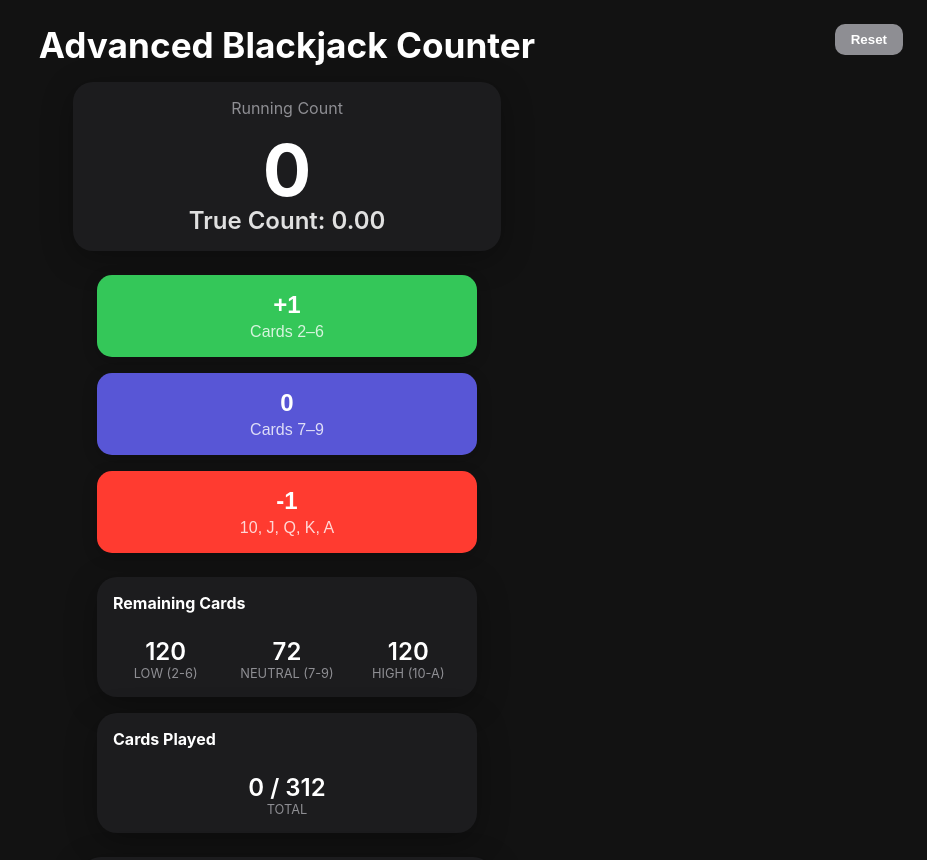
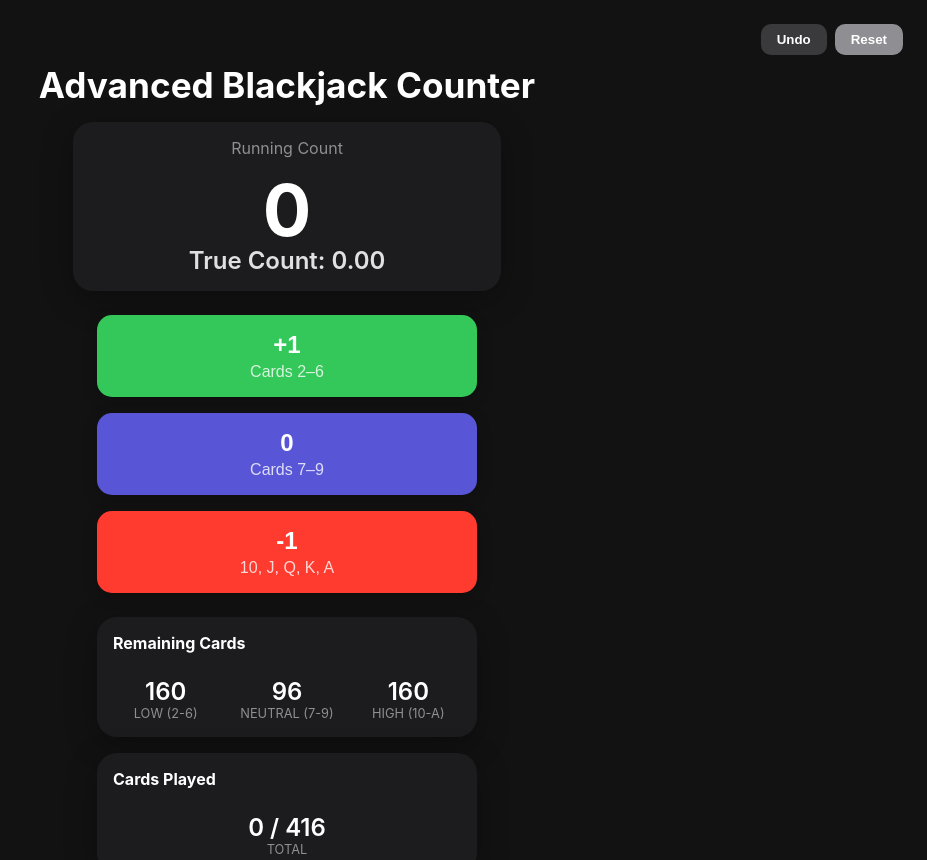
Before and after one commit to cswlim/blackjack-counter, a website: page public/index.html in a window 1280 px wide. Shown: the top 860 px of the page, without its empty margins (353-1280 px from the left). Drawn offline with nearby package versions, Linux system fonts and the light colour scheme.

Commit message:
Update index.html
asdfasdf

```diff
--- a/public/index.html
+++ b/public/index.html
@@ -28,11 +28,16 @@
       text-align: center;
     }
 
-    .reset-button {
+    .top-buttons {
       position: absolute;
       top: 1.5rem;
       right: 1.5rem;
-      background-color: #8e8e93;
+      display: flex;
+      gap: 0.5rem;
+    }
+
+    .utility-button-top {
+      background-color: #3a3a3c;
       color: white;
       border: none;
       border-radius: 10px;
@@ -41,13 +46,18 @@
       cursor: pointer;
       transition: background-color 0.2s;
     }
-    .reset-button:hover {
-      background-color: #a0a0a5;
+    .utility-button-top:hover {
+      background-color: #555;
     }
+    .reset-button {
+      background-color: #8e8e93;
+    }
+
 
     .title {
       font-size: 2.2rem;
       font-weight: 700;
+      margin-top: 2.5rem; /* Make space for top buttons */
       margin-bottom: 1rem;
       color: #ffffff;
     }
@@ -171,7 +181,10 @@
 </head>
 <body>
   <div class="app-container">
-    <button class="reset-button" onclick="resetAll()">Reset</button>
+    <div class="top-buttons">
+      <button class="utility-button-top undo-button" onclick="undoLastAction()">Undo</button>
+      <button class="utility-button-top reset-button" onclick="resetAll()">Reset</button>
+    </div>
     <div class="title">Advanced Blackjack Counter</div>
 
     <div class="counter-display">
@@ -190,14 +203,14 @@
         <!-- New Remaining Cards Grid -->
         <div class="stats-grid">
             <h4>Remaining Cards</h4>
-            <div class="stat-item"><div class="stat-value" id="low-cards-left">120</div><div class="stat-label">Low (2-6)</div></div>
-            <div class="stat-item"><div class="stat-value" id="neutral-cards-left">72</div><div class="stat-label">Neutral (7-9)</div></div>
-            <div class="stat-item"><div class="stat-value" id="high-cards-left">120</div><div class="stat-label">High (10-A)</div></div>
+            <div class="stat-item"><div class="stat-value" id="low-cards-left">160</div><div class="stat-label">Low (2-6)</div></div>
+            <div class="stat-item"><div class="stat-value" id="neutral-cards-left">96</div><div class="stat-label">Neutral (7-9)</div></div>
+            <div class="stat-item"><div class="stat-value" id="high-cards-left">160</div><div class="stat-label">High (10-A)</div></div>
         </div>
         <!-- Cards Played Grid -->
         <div class="stats-grid">
             <h4>Cards Played</h4>
-            <div class="stat-item" style="grid-column: 1 / -1;"><div class="stat-value" id="cards-played">0 / 312</div><div class="stat-label">Total</div></div>
+            <div class="stat-item" style="grid-column: 1 / -1;"><div class="stat-value" id="cards-played">0 / 416</div><div class="stat-label">Total</div></div>
         </div>
     </div>
 
@@ -211,24 +224,19 @@
 
   <script>
     // --- STATE MANAGEMENT ---
-    const TOTAL_DECKS = 6;
+    const TOTAL_DECKS = 8; // Changed from 6 to 8
     const CARDS_PER_DECK = 52;
     const TOTAL_CARDS = TOTAL_DECKS * CARDS_PER_DECK;
-    // Initial card counts for a 6-deck shoe
-    const INITIAL_LOW_CARDS = 5 * 4 * TOTAL_DECKS;  // 120
-    const INITIAL_NEUTRAL_CARDS = 3 * 4 * TOTAL_DECKS; // 72
-    const INITIAL_HIGH_CARDS = 5 * 4 * TOTAL_DECKS; // 120
+    const INITIAL_LOW_CARDS = 5 * 4 * TOTAL_DECKS;
+    const INITIAL_NEUTRAL_CARDS = 3 * 4 * TOTAL_DECKS;
+    const INITIAL_HIGH_CARDS = 5 * 4 * TOTAL_DECKS;
 
-    // Core State
     let runningCount = 0;
     let cardsPlayed = 0;
-
-    // **FIXED**: State for tracking played cards by type
     let lowCardsPlayed = 0;
     let neutralCardsPlayed = 0;
     let highCardsPlayed = 0;
-
-    let trendData = []; // Store data for the chart
+    let trendData = [];
     let trendChart;
 
     // --- DOM ELEMENTS ---
@@ -247,7 +255,6 @@
         return;
       }
 
-      // **FIXED**: Increment the correct played card counter
       if (value === 1) lowCardsPlayed++;
       else if (value === 0) neutralCardsPlayed++;
       else if (value === -1) highCardsPlayed++;
@@ -255,12 +262,37 @@
       runningCount += value;
       cardsPlayed++;
 
-      // Add data point for the chart using the latest data
       trendData.push({
           rc: runningCount,
-          tc: calculateTrueCount()
+          tc: calculateTrueCount(),
+          actionValue: value // Store the action value for undo
       });
 
+      updateDisplay();
+      updateChart();
+    }
+
+    /**
+     * Reverts the last action taken.
+     */
+    function undoLastAction() {
+      if (trendData.length === 0) {
+        console.log("Nothing to undo.");
+        return;
+      }
+
+      const lastAction = trendData.pop();
+      const lastValue = lastAction.actionValue;
+
+      // Revert state based on the undone action
+      cardsPlayed--;
+      runningCount -= lastValue;
+
+      if (lastValue === 1) lowCardsPlayed--;
+      else if (lastValue === 0) neutralCardsPlayed--;
+      else if (lastValue === -1) highCardsPlayed--;
+
+      // Update the UI
       updateDisplay();
       updateChart();
     }
@@ -273,20 +305,16 @@
     }
 
     function updateDisplay() {
-      // Update main counts
       runningCountEl.innerText = runningCount;
       const trueCount = calculateTrueCount();
       trueCountEl.innerText = `True Count: ${trueCount.toFixed(2)}`;
 
-      // Update true count color
       if (trueCount >= 2) trueCountEl.style.color = '#34c759';
       else if (trueCount <= -1) trueCountEl.style.color = '#ff3b30';
       else trueCountEl.style.color = '#e0e0e0';
 
-      // Update total cards played count
       cardsPlayedEl.innerText = `${cardsPlayed} / ${TOTAL_CARDS}`;
 
-      // **FIXED**: Update remaining cards count with correct logic
       lowCardsLeftEl.innerText = INITIAL_LOW_CARDS - lowCardsPlayed;
       neutralCardsLeftEl.innerText = INITIAL_NEUTRAL_CARDS - neutralCardsPlayed;
       highCardsLeftEl.innerText = INITIAL_HIGH_CARDS - highCardsPlayed;
@@ -297,7 +325,7 @@
         trendChart.data.labels = trendData.map((_, index) => index + 1);
         trendChart.data.datasets[0].data = trendData.map(d => d.rc);
         trendChart.data.datasets[1].data = trendData.map(d => d.tc);
-        trendChart.update('none'); // 'none' for no animation
+        trendChart.update('none');
     }
 
     function setupChart() {
@@ -339,19 +367,13 @@
     }
 
     function resetAll() {
-      // Reset core state
       runningCount = 0;
       cardsPlayed = 0;
-
-      // **FIXED**: Reset played card counters
       lowCardsPlayed = 0;
       neutralCardsPlayed = 0;
       highCardsPlayed = 0;
-
-      // Reset chart data
       trendData = [];
 
-      // Update the entire UI
       updateDisplay();
       updateChart();
 
```
